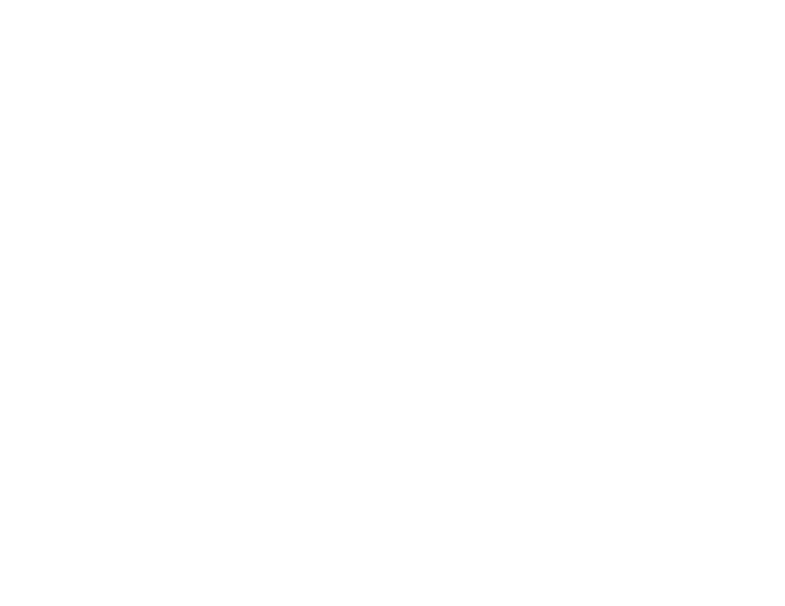
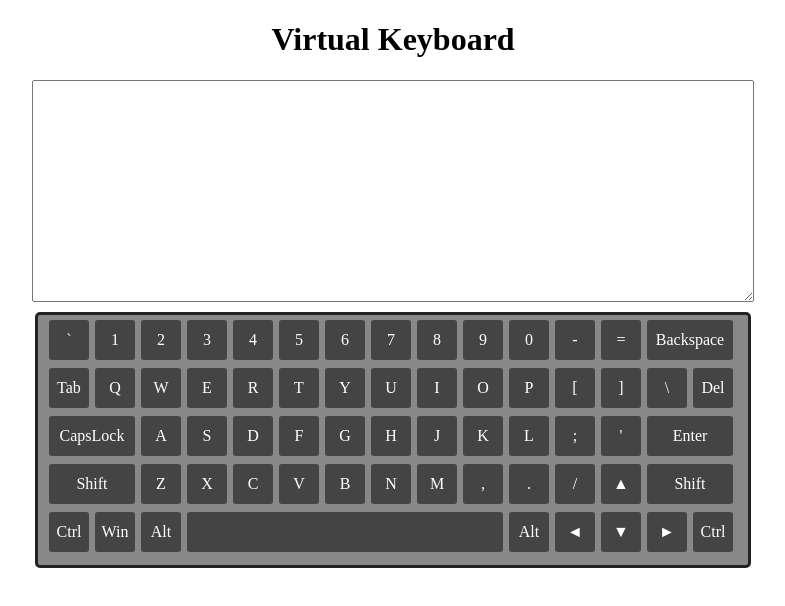
Before and after one commit to natanchik/virtual-keyboard, a plain HTML site: page index.html in a window 1280 px wide. Shown: the whole page, without its empty margins (247-1032 px from the left). Drawn offline with Linux system fonts and the light colour scheme.

Commit message:
feat: add header, textarea, keyboard

```diff
--- a/index.html
+++ b/index.html
@@ -3,8 +3,9 @@
 <head>
   <meta charset="UTF-8">
   <meta http-equiv="X-UA-Compatible" content="IE=edge">
-  <meta name="viewport" content="width=<device-width>, initial-scale=1.0">
-  <title>Virtual keyboard</title>
+  <meta name="viewport" content="width=device-width, initial-scale=1.0">
+  <title>Virtual Keyboard</title>
+  <link rel="stylesheet" href="style.css">
 </head>
 <body>
   <script src="main.js"></script>
--- a/main.js
+++ b/main.js
@@ -0,0 +1,94 @@
+let header = document.createElement("h1");
+header.classList.add("header");
+header.innerText = "Virtual Keyboard";
+header.setAttribute("align", "center");
+document.body.appendChild(header);
+
+let textarea = document.createElement("textarea");
+textarea.classList.add("textarea");
+textarea.setAttribute("rows", "5");
+textarea.setAttribute("cols", "50");
+textarea.style.display = "block";
+textarea.style.width = "700px";
+textarea.style.height = "200px";
+textarea.style.margin = "10px auto 10px";
+textarea.style.padding = "10px";
+textarea.style.fontSize = "18px";
+textarea.style.color = "#444444";
+textarea.style.overflow = "auto";
+document.body.appendChild(textarea);
+
+let board = document.createElement("div");
+board.classList.add("board");
+board.style.display = "block";
+board.style.width = "700px";
+board.style.margin = "0 auto";
+board.style.padding = "5px";
+board.style.border = "#222222 solid 3px";
+board.style.borderRadius = "5px";
+board.style.background = "#888888";
+document.body.appendChild(board);
+
+function createRow() {
+  let row = document.createElement("div");
+  row.classList.add("row");
+  return row;
+};
+
+function createButton(text) {
+  let button = document.createElement("div");
+  button.classList.add("button");
+  if (text.length > 4) {
+    button.style.width = "86px";
+  } else if (text === " ") {
+    button.style.width = "316px";
+  }
+  // if (text.length > 1 || text === "◄" || text === "▼" || text === "►" || text === "▲") {
+  //   button.style.backgroundColor = "#222222";
+  // }
+  button.innerText = text;
+  return button;
+};
+
+let symbol_rows = [
+  ["`", 1, 2, 3, 4, 5, 6, 7, 8, 9, 0, "-", "=", "Backspace"],
+  ["Tab", ..."QWERTYUIOP[]", "\\", "Del"],
+  ["CapsLock", ..."ASDFGHJKL;'", "Enter"],
+  ["Shift", ..."ZXCVBNM,./", "▲", "Shift"],
+  ["Ctrl", "Win", "Alt", " ", "Alt", "◄", "▼", "►", "Ctrl"],
+];
+
+for (let symbol_row of symbol_rows) {
+  let row = createRow();
+  board.appendChild(row);
+  for (let symbol of symbol_row) {
+    row.appendChild(createButton(symbol));
+  }
+}
+/*
+function inputText(target) {
+  text = target.innerText;
+  if (text.length === 1) {
+    textarea.textContent += text;
+  } else if (text === "Backspace") {
+    textarea.textContent = textarea.textContent.slice(0, -1);
+  }
+}
+*/
+board.onclick = function(event) {
+  let target = event.target;
+  if (target.classList.contains('button')) {
+    target.style.backgroundColor = "#2cfd72";
+    target.style.borderRadius = "50px";
+    if (target.innerText.length < 2) {
+      textarea.textContent += target.innerText;
+    }
+  }
+}
+/*
+let big_buttons = Array.from(document.querySelectorAll(".button"))
+big_buttons.addEventListener("click", {
+  let button = event.target;
+
+})
+*/
--- /dev/null
+++ b/style.css
@@ -0,0 +1,48 @@
+body {
+  margin: 0 auto;
+}
+
+.header {
+  font-size: "40px";
+  margin: "10px auto";
+  color: "#00bfff";
+}
+
+.row {
+  clear: both;
+  width: 700px;
+  height: 40px;
+  margin-bottom: 8px;
+}
+
+.button {
+  display: block;
+  float: left;
+  width: 40px;
+  height: 40px;
+  margin-left: 6px;
+  font-weight: 500;
+  line-height: 40px;
+  text-align: center;
+  color: #ffffff;
+  background: #444444;
+  border-radius: 3px;
+  cursor: pointer;
+  user-select: none;
+  transition: border-radius 0.3s, background-color 0.3s
+}
+
+.button:hover {
+  background: #79aa89;
+}
+
+.button:active {
+  background-color: #2cfd72;
+  border-radius: 50px;
+}
+
+.hidden {
+  display: none;
+}
+
+/*  board.style.justifyContent = "space-between";*/
```
